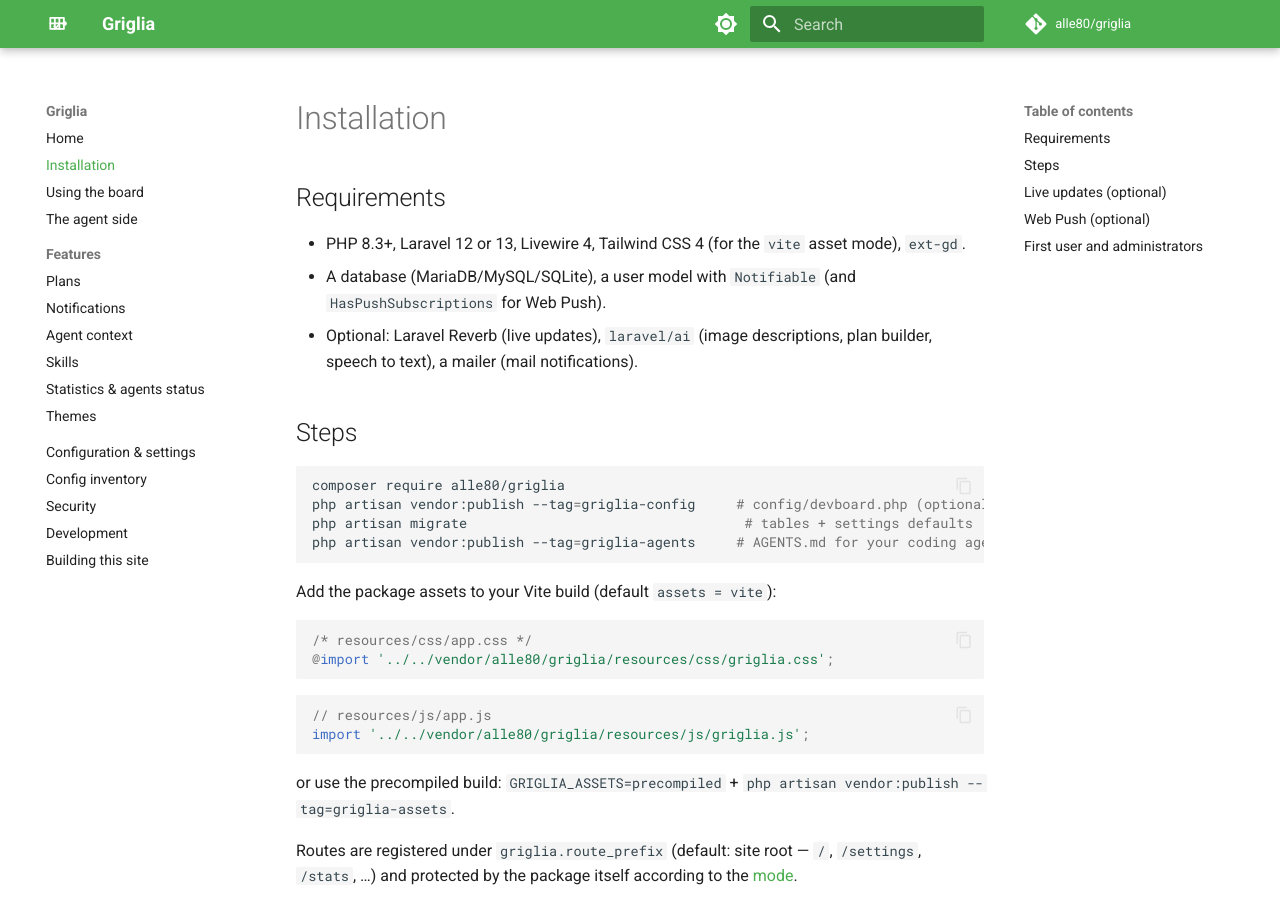
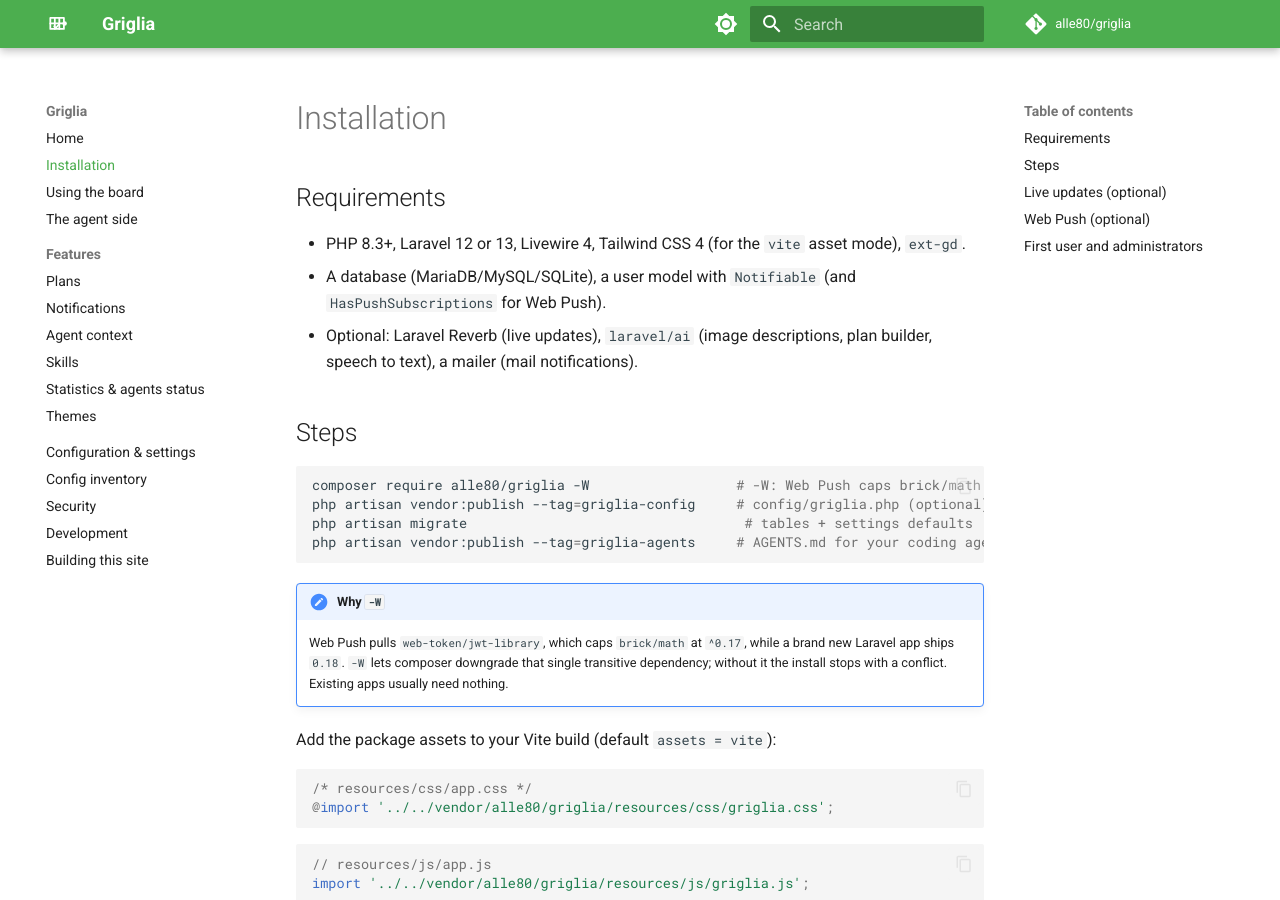
Before and after one commit to alle80/agent-devboard, an MkDocs documentation site: the page built from docs/installation.md, in a window 1280 px wide and 900 px high. Built offline with MkDocs 1.6.1 and Material for MkDocs 9.7.7, drawn with Linux system fonts in a browser that asks for light colours; comment, search, counter and statistics services are not loaded.

Commit message:
docs(install): composer require -W (brick/math vincolato da web-push) (v0.34.1)

````diff
--- a/docs/installation.md
+++ b/docs/installation.md
@@ -10,11 +10,16 @@
 ## Steps
 
 ```bash
-composer require alle80/griglia
-php artisan vendor:publish --tag=griglia-config     # config/devboard.php (optional)
+composer require alle80/griglia -W                  # -W: Web Push caps brick/math at ^0.17 (see the note below)
+php artisan vendor:publish --tag=griglia-config     # config/griglia.php (optional)
 php artisan migrate                                  # tables + settings defaults
 php artisan vendor:publish --tag=griglia-agents     # AGENTS.md for your coding agent (optional)
 ```
+
+!!! note "Why `-W`"
+    Web Push pulls `web-token/jwt-library`, which caps `brick/math` at `^0.17`, while a brand new
+    Laravel app ships `0.18`. `-W` lets composer downgrade that single transitive dependency; without
+    it the install stops with a conflict. Existing apps usually need nothing.
 
 Add the package assets to your Vite build (default `assets = vite`):
 
````
Also changed, not shown: CHANGELOG.md (+6 -0 lines), README.md (+6 -2 lines).
